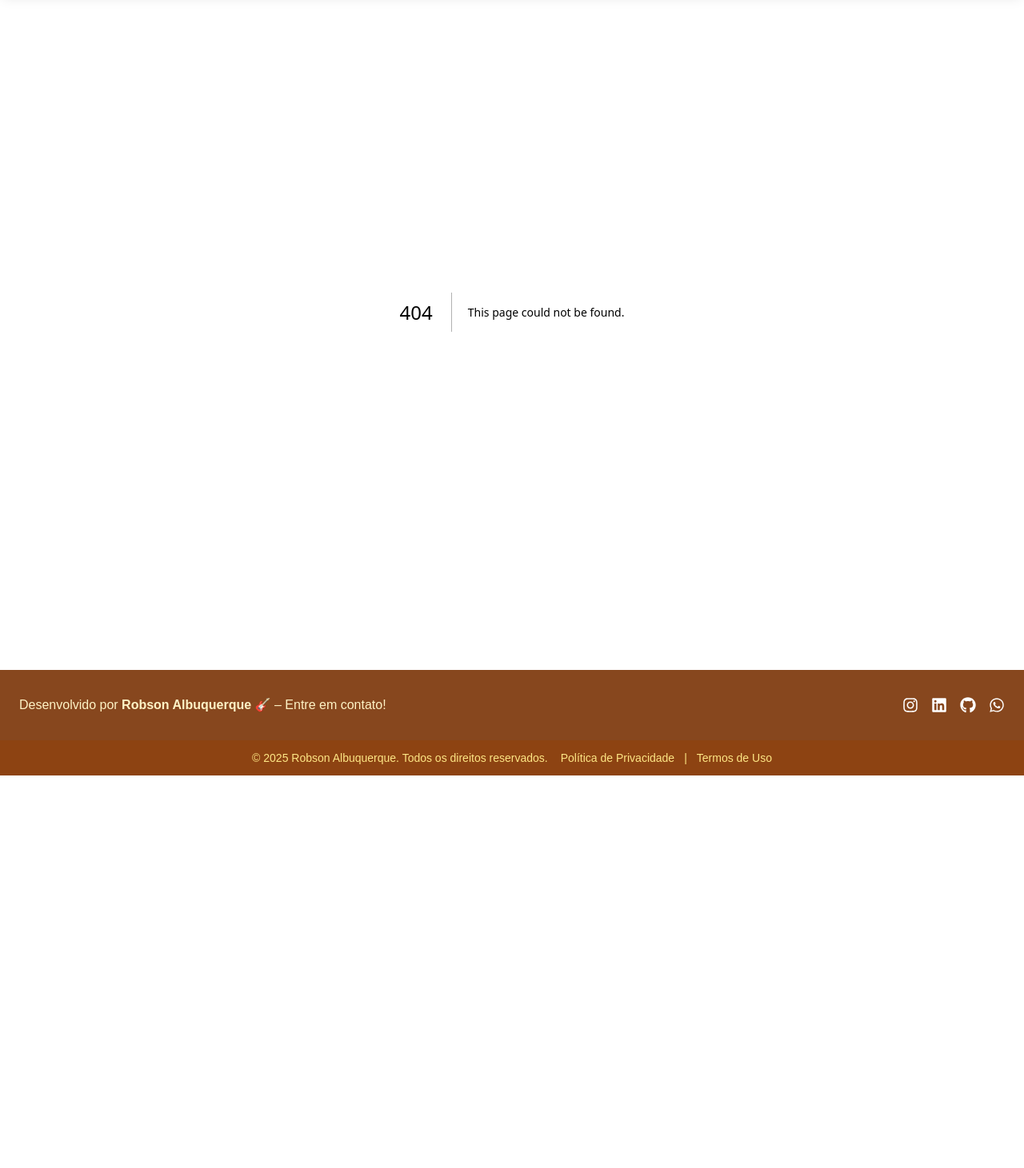
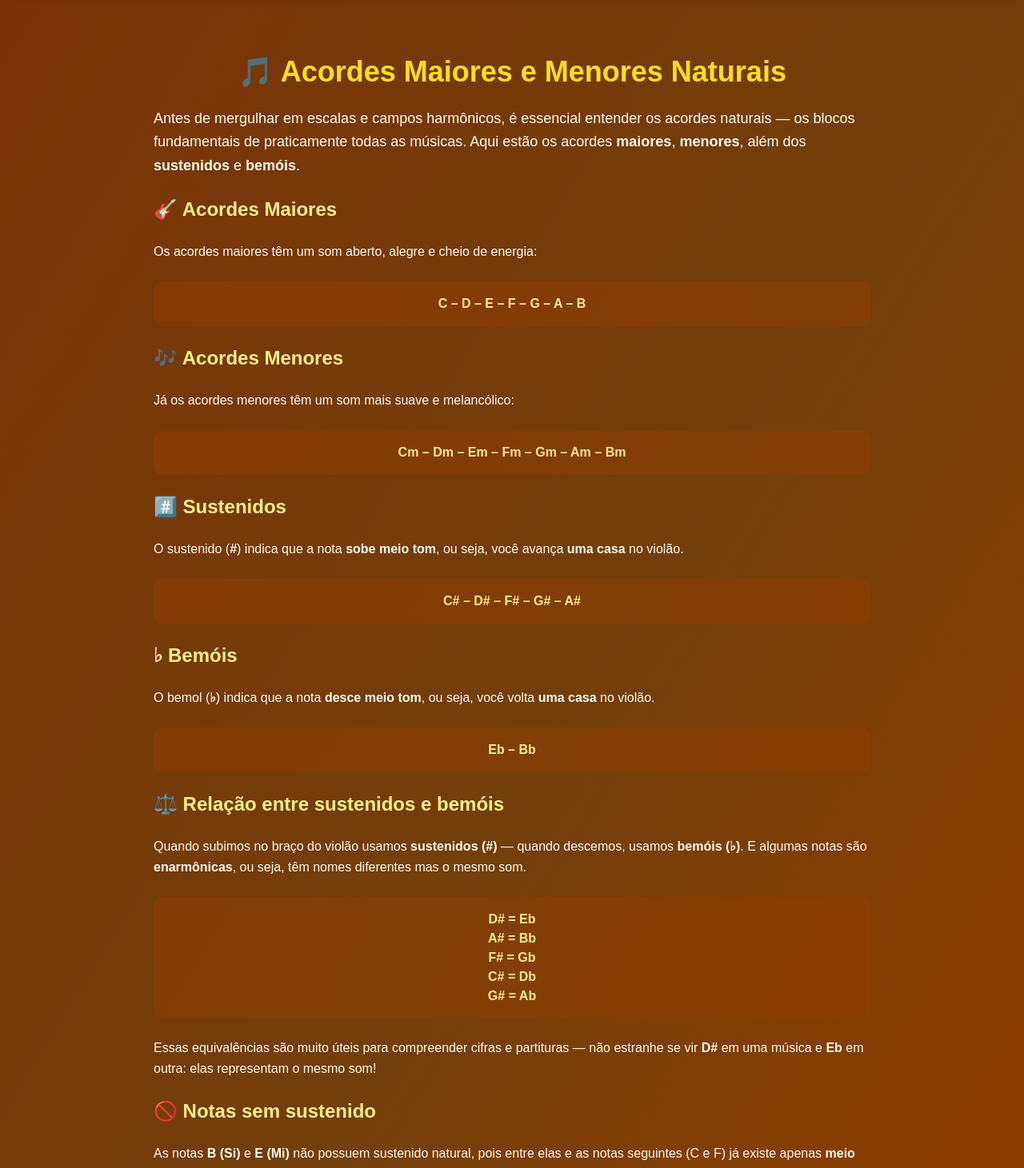
Before and after one commit to robsonalbuquerquedev/learningguitar, a Next.js app: page /acordes-maiores-e-menores-naturais in a window 1280 px wide. Before the commit this address had no page. Shown: the part 90-1551 px from the top of the page at 80% size. Before the commit the page ends 1060 px from the top, so only its background shows below. Built offline with nearby package versions, Linux system fonts and the light colour scheme.

Commit message:
feat: adicionar rota acordes-maiores-e-menores-naturais

```diff
--- /dev/null
+++ b/src/app/acordes-maiores-e-menores-naturais/page.tsx
@@ -0,0 +1,136 @@
+import Link from "next/link";
+
+export const metadata = {
+    title: "Acordes Maiores e Menores Naturais 🎵 | LearningGuitar",
+    description:
+        "Aprenda os acordes naturais maiores, menores, sustenidos e bemóis — a base para entender qualquer harmonia no violão.",
+};
+
+export default function AcordesMaioresEMenoresNaturais() {
+    return (
+        <main className="min-h-screen bg-gradient-to-br from-amber-900 via-yellow-900 to-amber-800 text-amber-50 py-20 px-6">
+            <div className="max-w-4xl mx-auto space-y-6">
+                <h1 className="text-3xl sm:text-4xl font-bold text-center text-yellow-300">
+                    🎵 Acordes Maiores e Menores Naturais
+                </h1>
+
+                <p className="text-lg leading-relaxed">
+                    Antes de mergulhar em escalas e campos harmônicos, é essencial entender os acordes
+                    naturais — os blocos fundamentais de praticamente todas as músicas.
+                    Aqui estão os acordes <strong>maiores</strong>, <strong>menores</strong>,
+                    além dos <strong>sustenidos</strong> e <strong>bemóis</strong>.
+                </p>
+
+                {/* Maiores */}
+                <h2 className="text-2xl font-semibold text-yellow-200">🎸 Acordes Maiores</h2>
+                <p className="leading-relaxed">
+                    Os acordes maiores têm um som aberto, alegre e cheio de energia:
+                </p>
+                <p className="bg-amber-800/40 rounded-xl p-4 text-center font-semibold text-yellow-200">
+                    C – D – E – F – G – A – B
+                </p>
+
+                {/* Menores */}
+                <h2 className="text-2xl font-semibold text-yellow-200">🎶 Acordes Menores</h2>
+                <p className="leading-relaxed">
+                    Já os acordes menores têm um som mais suave e melancólico:
+                </p>
+                <p className="bg-amber-800/40 rounded-xl p-4 text-center font-semibold text-yellow-200">
+                    Cm – Dm – Em – Fm – Gm – Am – Bm
+                </p>
+
+                {/* Sustenidos */}
+                <h2 className="text-2xl font-semibold text-yellow-200">#️⃣ Sustenidos</h2>
+                <p className="leading-relaxed">
+                    O sustenido (<strong>#</strong>) indica que a nota <strong>sobe meio tom</strong>,
+                    ou seja, você avança <strong>uma casa</strong> no violão.
+                </p>
+                <p className="bg-amber-800/40 rounded-xl p-4 text-center font-semibold text-yellow-200">
+                    C# – D# – F# – G# – A#
+                </p>
+
+                {/* Bemóis */}
+                <h2 className="text-2xl font-semibold text-yellow-200">♭ Bemóis</h2>
+                <p className="leading-relaxed">
+                    O bemol (<strong>♭</strong>) indica que a nota <strong>desce meio tom</strong>,
+                    ou seja, você volta <strong>uma casa</strong> no violão.
+                </p>
+                <p className="bg-amber-800/40 rounded-xl p-4 text-center font-semibold text-yellow-200">
+                    Eb – Bb
+                </p>
+
+                {/* Relação */}
+                <h2 className="text-2xl font-semibold text-yellow-200">⚖️ Relação entre sustenidos e bemóis</h2>
+                <p className="leading-relaxed">
+                    Quando subimos no braço do violão usamos <strong>sustenidos (#)</strong> —
+                    quando descemos, usamos <strong>bemóis (♭)</strong>.
+                    E algumas notas são <strong>enarmônicas</strong>, ou seja,
+                    têm nomes diferentes mas o mesmo som.
+                </p>
+
+                <p className="bg-amber-800/40 rounded-xl p-4 text-center font-semibold text-yellow-200">
+                    D# = Eb<br />
+                    A# = Bb<br />
+                    F# = Gb<br />
+                    C# = Db<br />
+                    G# = Ab
+                </p>
+
+                <p className="leading-relaxed">
+                    Essas equivalências são muito úteis para compreender cifras e partituras —
+                    não estranhe se vir <strong>D#</strong> em uma música e <strong>Eb</strong> em outra:
+                    elas representam o mesmo som!
+                </p>
+
+                {/* Sem sustenido */}
+                <h2 className="text-2xl font-semibold text-yellow-200">🚫 Notas sem sustenido</h2>
+                <p className="leading-relaxed">
+                    As notas <strong>B (Si)</strong> e <strong>E (Mi)</strong> não possuem sustenido natural,
+                    pois entre elas e as notas seguintes (C e F) já existe apenas <strong>meio tom</strong>.
+                </p>
+
+                <p className="bg-amber-800/40 rounded-xl p-4 text-center font-semibold text-yellow-200">
+                    Entre E e F → meio tom<br />
+                    Entre B e C → meio tom
+                </p>
+
+                <p className="leading-relaxed">
+                    Por isso, na prática, não existe <strong>E#</strong> nem <strong>B#</strong>.
+                    Mas teoricamente, em certas escalas, esses nomes podem aparecer.
+                </p>
+
+                {/* Ilustração simples */}
+                <div className="bg-amber-800/40 rounded-xl p-6 text-center space-y-3">
+                    <h3 className="text-xl font-semibold text-yellow-200">🎸 Visualizando no Braço do Violão</h3>
+                    <p className="text-amber-100 leading-relaxed">
+                        Imagine o braço do violão em pé:
+                        <br />
+                        <strong>Subir</strong> → sustenido (#) → notas ficam mais agudas 🔼
+                        <br />
+                        <strong>Descer</strong> → bemol (♭) → notas ficam mais graves 🔽
+                    </p>
+                    <div className="flex justify-center items-center gap-2 text-lg font-semibold text-yellow-300">
+                        <span>←♭</span>
+                        <span className="px-3 py-1 bg-yellow-300 text-amber-900 rounded">C</span>
+                        <span className="px-3 py-1 bg-yellow-300 text-amber-900 rounded">C# / Db</span>
+                        <span className="px-3 py-1 bg-yellow-300 text-amber-900 rounded">D</span>
+                        <span>♯→</span>
+                    </div>
+                    <p className="text-sm text-amber-100 italic">
+                        (Subindo = sustenido / Descendo = bemol)
+                    </p>
+                </div>
+
+                <div className="text-center mt-10">
+                    <Link
+                        href="/campo-harmonico"
+                        target="_blank"
+                        className="inline-block bg-yellow-300 text-amber-900 font-semibold px-6 py-3 rounded-full hover:bg-yellow-400 transition"
+                    >
+                        🎵 Entender o Campo Harmônico
+                    </Link>
+                </div>
+            </div>
+        </main>
+    );
+}
```
